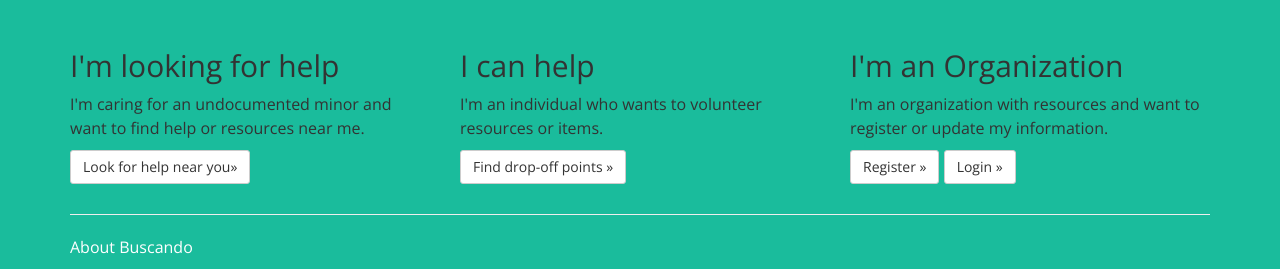
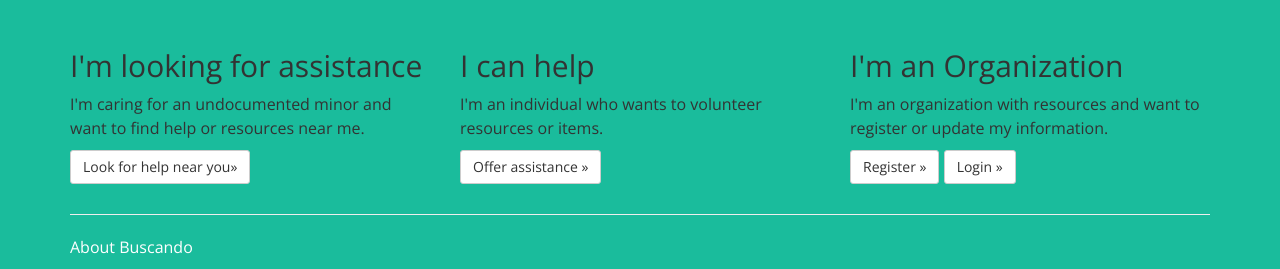
Before and after one commit to aliyarahman/buscando, a Django app: page / in a window 1280 px wide. Shown: the part 553-822 px from the top of the page. Run offline with Django 3.2, Linux system fonts and the light colour scheme; parts of the project's set-up code (start-up, migrations or seed data) failed here and were passed over; some libraries are stand-ins or nearby versions.

Commit message:
Update index.html
Changed button from "Find drop-off points" to "Offer assistance"

```diff
--- a/app/templates/index.html
+++ b/app/templates/index.html
@@ -44,14 +44,14 @@
 <main class="container">
     <div class="row">
             <div class="col-md-4">
-                <h2>I'm looking for help</h2>
+                <h2>I'm looking for assistance</h2>
                     <p>I'm caring for an undocumented minor and want to find help or resources near me.</p>
             <p><a class="btn btn-default" href="{% url 'resources' %}" role="button">Look for help near you»</a></p>
             </div>
             <div class="col-md-4">
                     <h2>I can help</h2>
                     <p>I'm an individual who wants to volunteer resources or items.</p>
-                    <p><a class="btn btn-default" href="{% url 'resources' %}" role="button">Find drop-off points »</a></p>
+                    <p><a class="btn btn-default" href="{% url 'resources' %}" role="button">Offer assistance »</a></p>
             </div>
         <div class="col-md-4">
                     <h2>I'm an Organization</h2>
```
